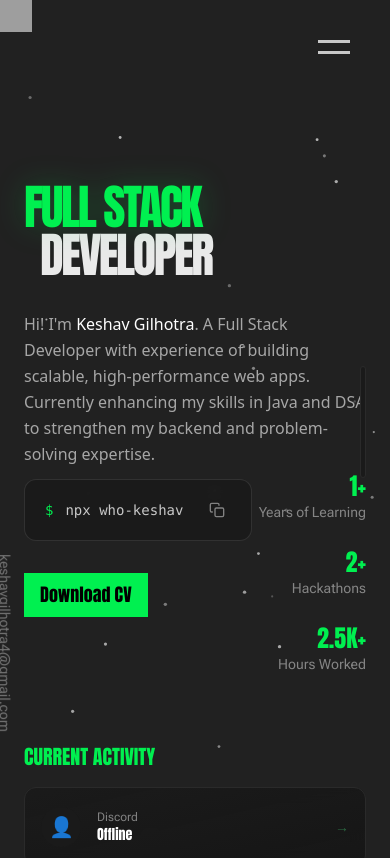
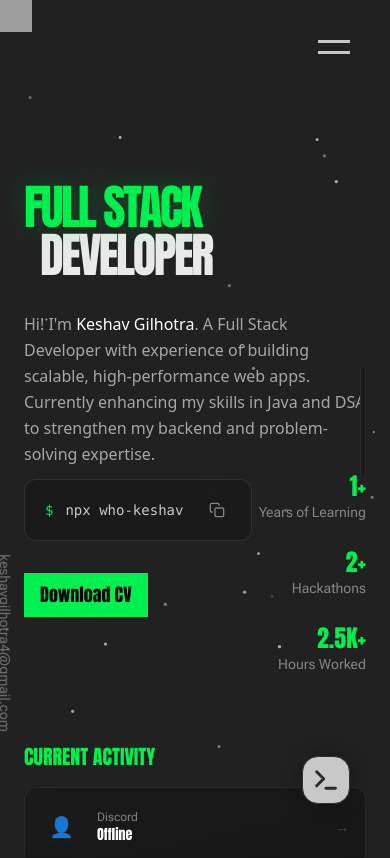
Before and after one commit to ikeshav26/me, a React (Vite) app: page / in a window 390 px wide. Shown: the top 858 px of the page. Built offline with nearby package versions, Linux system fonts and the light colour scheme; no server answers; grey boxes are pictures that could not be loaded.

Commit message:
Terminal icon added for small devices

```diff
--- a/src/App.jsx
+++ b/src/App.jsx
@@ -7,6 +7,7 @@ import LocomotiveScroll from "locomotive-scroll";
 import "locomotive-scroll/dist/locomotive-scroll.css";
 import ScrollPosition from "./components/ScrollPosition.jsx";
 import Oneko from "./components/Oneko.jsx";
+import TerminalIcon from "./components/ui/TerminalIcon.jsx";
 
 const App = () => {
   const scrollRef = useRef(null);
@@ -32,6 +33,7 @@ const App = () => {
     <>
       {" "}
       <Nav />
+      <TerminalIcon/>
       {onekoEnabled && <Oneko />}
       <ScrollPosition locomotiveScroll={locomotiveInstance}/>
       <div ref={scrollRef} data-scroll-container className="text-white ">
--- /dev/null
+++ b/src/components/ui/TerminalIcon.jsx
@@ -0,0 +1,25 @@
+import React from 'react'
+
+const TerminalIcon = () => {
+  return (
+    <div className="fixed bottom-10 right-10 z-50 w-12 h-12 bg-[#c8c8c8] rounded-2xl shadow-[0_0_20px_rgba(0,0,0,0.3)] border border-[#333] flex lg:hidden items-center justify-center cursor-pointer hover:scale-110 transition-all duration-300 group hover:border-[#4ade80]/50 hover:shadow-[0_0_25px_rgba(74,222,128,0.2)]">
+      <svg
+        xmlns="http://www.w3.org/2000/svg"
+        width="28"
+        height="28"
+        viewBox="0 0 24 24"
+        fill="none"
+        stroke="currentColor"
+        strokeWidth="2.5"
+        strokeLinecap="round"
+        strokeLinejoin="round"
+        className="text-[#2a2a2a]"
+      >
+        <polyline points="4 17 10 11 4 5"></polyline>
+        <line x1="12" y1="19" x2="20" y2="19"></line>
+      </svg>
+    </div>
+  )
+}
+
+export default TerminalIcon
```
